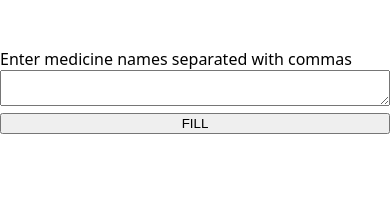
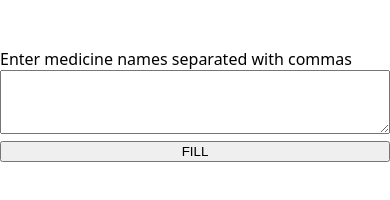
Before and after one commit to krowter/stackblitz-starters-zkmtpbs9, a website: page index.html in a window 390 px wide. Drawn offline with Linux system fonts and the light colour scheme.

Commit message:
ui: increase textarea height for easier typimg in  mobile

```diff
--- a/styles.css
+++ b/styles.css
@@ -51,6 +51,10 @@ form#input {
   margin-top: 3rem;
 }
 
+form#input textarea {
+ height: 4rem;
+}
+
 form#input textarea,
 form#input button {
   width: 100%;
```
